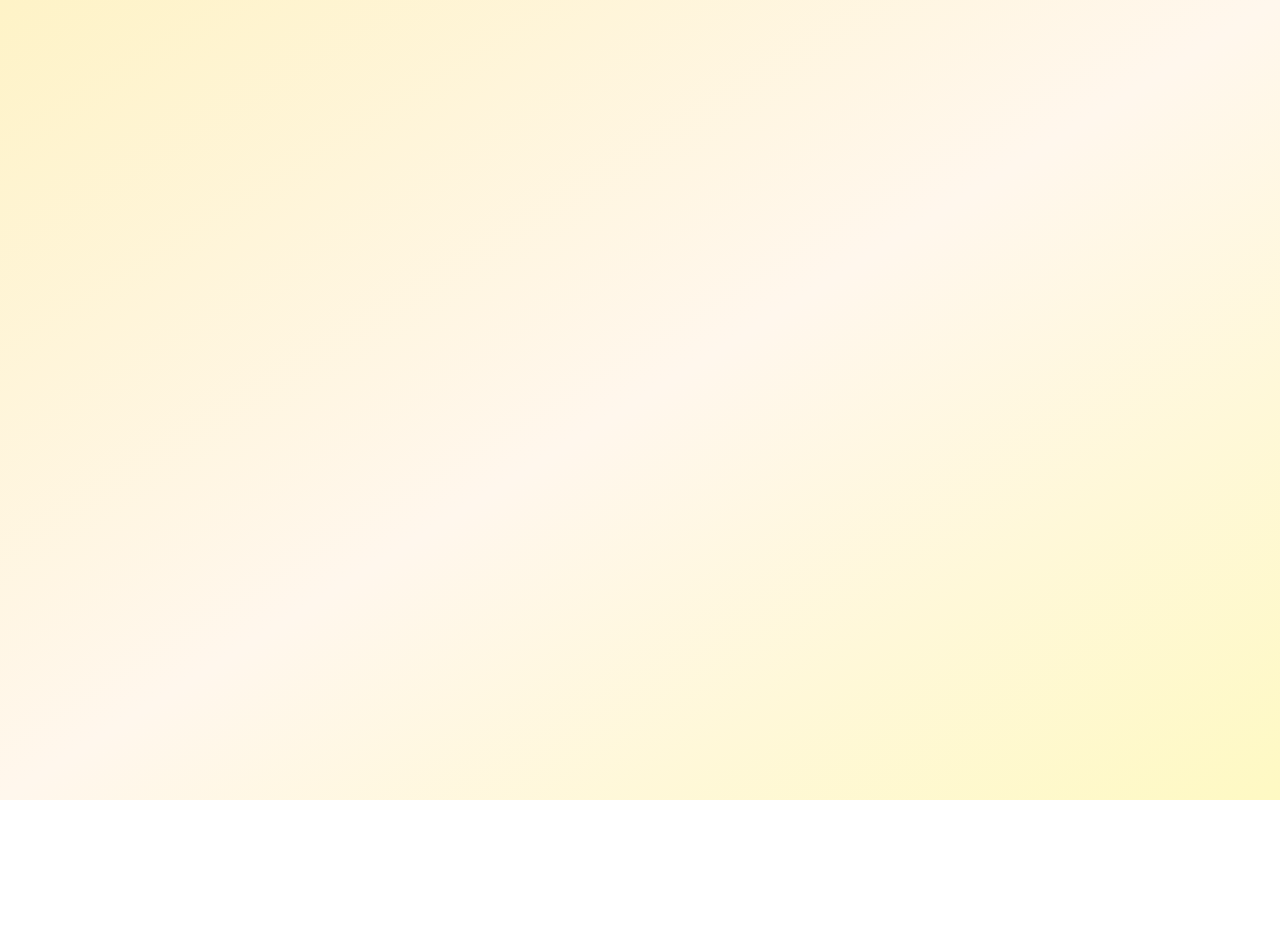
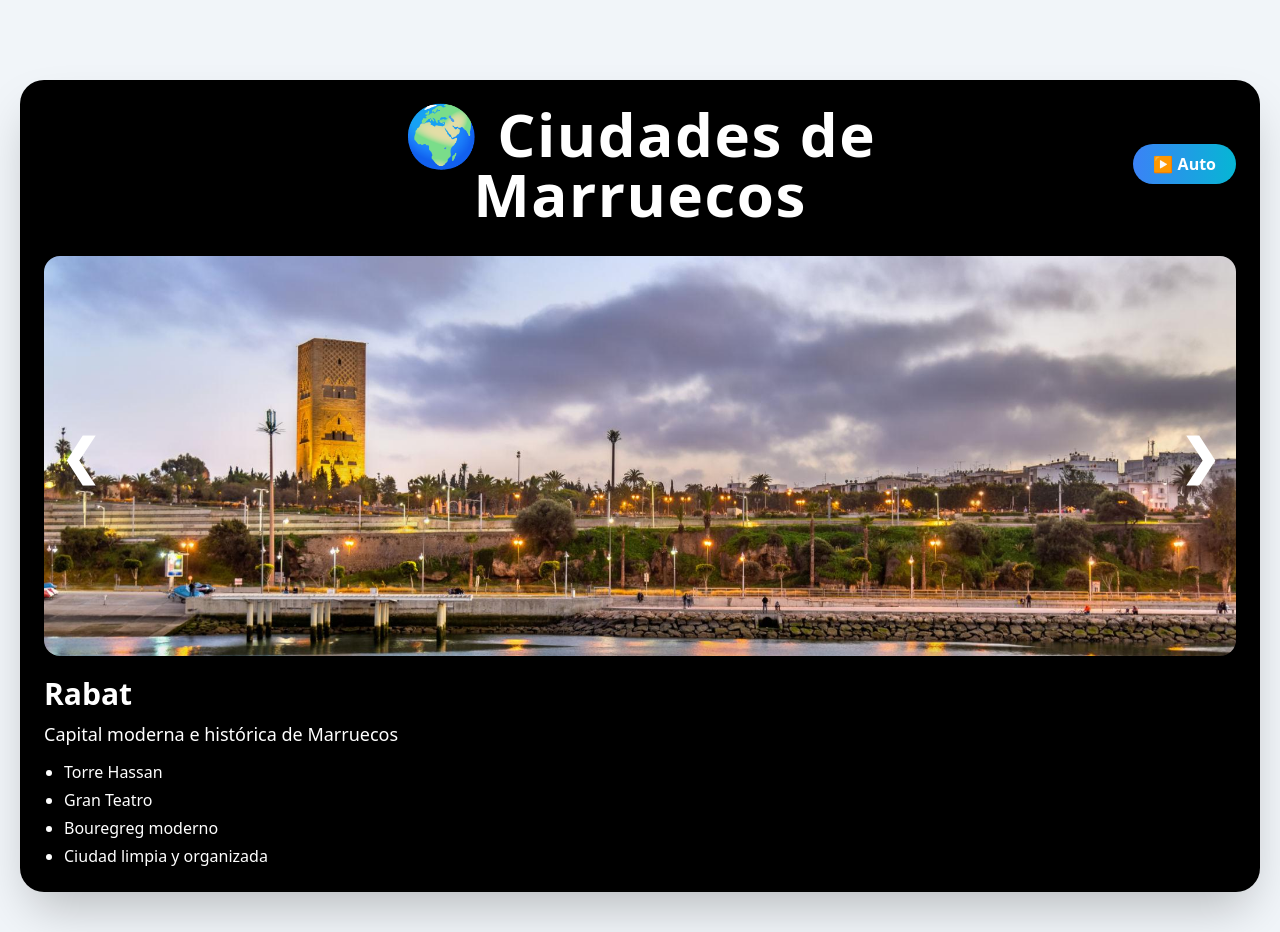
Before and after one commit to MohammedZakhbat/carrusel, a website: page index.html in a window 1280 px wide. Before the commit the page ends 800 px from the top, so only its background shows below. Drawn offline with Linux system fonts and the light colour scheme.

Commit message:
add carrusel

```diff
--- a/app.js
+++ b/app.js
@@ -0,0 +1,212 @@
+const ciudades = [
+
+  {
+    "nombre": "Rabat",
+    "descripcion": "Capital moderna e histórica de Marruecos",
+    "imagen": "./img/rabat_hassan.jfif",
+    "caracteristicas": [
+      "Torre Hassan",
+      "Gran Teatro",
+      "Bouregreg moderno",
+      "Ciudad limpia y organizada"
+    ]
+  },
+  {
+    "nombre": "Tánger",
+    "descripcion": "Ciudad entre el Atlántico y el Mediterráneo",
+    "imagen": "./img/marina_tanger.jfif",
+    "caracteristicas": [
+      "Puerto moderno",
+      "Mar Mediterráneo",
+      "Kasbah histórica",
+      "Vista panorámica"
+    ]
+  },
+  {
+    "nombre": "Ifrane",
+    "descripcion": "La pequeña Suiza de Marruecos",
+    "imagen": "./img/ifrane.jfif",
+    "caracteristicas": [
+      "Nieve en invierno",
+      "Arquitectura alpina",
+      "Bosques de cedros",
+      "Ciudad limpia"
+    ]
+  },
+  {
+    "nombre": "Marrakech",
+    "descripcion": "La ciudad roja y turística",
+    "imagen": "./img/marrakech.jfif",
+    "caracteristicas": [
+      "Jemaa el-Fna",
+      "Medina roja",
+      "Guéliz moderno",
+      "Palmeral"
+    ]
+  },
+
+  {
+    "nombre": "Chefchaouen",
+    "descripcion": "La ciudad azul de Marruecos",
+    "imagen": "./img/chefchaouen.jfif",
+    "caracteristicas": [
+      "Casas azules",
+      "Montañas del Rif",
+      "Ciudad tranquila",
+      "Turismo fotográfico"
+    ]
+  },
+  {
+    "nombre": "Agadir",
+    "descripcion": "Ciudad costera moderna",
+    "imagen": "./img/agadir.jfif",
+    "caracteristicas": [
+      "Gran playa",
+      "Marina moderna",
+      "Clima suave",
+      "Turismo de playa"
+    ]
+  },
+  {
+    "nombre": "Merzouga",
+    "descripcion": "Puerta del desierto del Sahara",
+    "imagen": "./img/marzouga.png",
+    "caracteristicas": [
+      "Dunas del Erg Chebbi",
+      "Camellos",
+      "Atardecer en el desierto",
+      "Noche estrellada"
+    ]
+  },
+  {
+    "nombre": "Dajla",
+    "descripcion": "Entre desierto y océano",
+    "imagen": "./img/dakhla.png",
+    "caracteristicas": [
+      "Laguna turquesa",
+      "Kitesurf de nivel mundial",
+      "Desierto y mar",
+      "Naturaleza salvaje"
+    ]
+  },
+  {
+    "nombre": "Ouzoud",
+    "descripcion": "Las cascadas más grandes de Marruecos",
+    "imagen": "./img/ouzoud.webp",
+    "caracteristicas": [
+      "Cascadas",
+      "Monos macacos",
+      "Montañas del Atlas",
+      "Naturaleza verde"
+    ]
+  },
+  {
+    "nombre": "Fez",
+    "descripcion": "Capital espiritual y cultural",
+    "imagen": "./img/fes.jpg",
+    "caracteristicas": [
+      "Medina antigua",
+      "Curtidurías",
+      "Arquitectura histórica",
+      "UNESCO"
+    ]
+  }
+
+]
+
+let currentIndex = 0
+
+const carouselImage = document.getElementById("carouselImage")
+const carouselTitle = document.getElementById("carouselTitle")
+const carouselDescription = document.getElementById("carouselDescription")
+const carouselFeatures = document.getElementById("carouselFeatures")
+
+const prevBtn = document.getElementById("prevBtn")
+const nextBtn = document.getElementById("nextBtn")
+
+function showSlide(index) {
+
+  const ciudad = ciudades[index]
+
+  carouselImage.src = ciudad.imagen
+  carouselImage.alt = ciudad.nombre
+
+  carouselTitle.textContent = ciudad.nombre
+
+  carouselDescription.textContent = ciudad.descripcion
+
+  carouselFeatures.innerHTML = ""
+
+  ciudad.caracteristicas.forEach(caracteristica => {
+
+    const li = document.createElement("li")
+
+    li.innerHTML =  caracteristica
+
+    carouselFeatures.appendChild(li)
+
+  })
+
+}
+
+nextBtn.addEventListener("click", () => {
+
+  currentIndex++
+
+  if (currentIndex >= ciudades.length) {
+    currentIndex = 0
+  }
+
+  showSlide(currentIndex)
+
+})
+
+prevBtn.addEventListener("click", () => {
+
+  currentIndex--
+
+  if (currentIndex < 0) {
+    currentIndex = ciudades.length - 1
+  }
+
+  showSlide(currentIndex)
+
+})
+
+showSlide(currentIndex)
+let autoPlay = false
+let intervalId = null
+
+const autoPlayBtn = document.getElementById("autoPlayBtn")
+
+autoPlayBtn.addEventListener("click", () => {
+
+  if (!autoPlay) {
+
+    autoPlay = true
+
+    autoPlayBtn.textContent = "⏸ Stop"
+
+    intervalId = setInterval(() => {
+
+      currentIndex++
+
+      if (currentIndex >= ciudades.length) {
+        currentIndex = 0
+      }
+
+      showSlide(currentIndex)
+
+    }, 3000)
+
+  } else {
+
+    autoPlay = false
+
+    autoPlayBtn.textContent = "▶ Auto"
+
+    clearInterval(intervalId)
+
+  }
+
+})
--- a/index.html
+++ b/index.html
@@ -5,7 +5,62 @@
     <link rel="stylesheet" href="./output.css">
     <title>Carrusel</title>
 </head>
-<body class="min-h-screen bg-gradient-to-br from-amber-100 via-orange-50 to-yellow-100 flex items-center justify-center p-4">
+<body class="bg-slate-100 min-h-screen font-sans">
+    <main class="max-w-7xl mx-auto px-5 py-10">
+    <section class="mt-10 bg-black rounded-3xl p-6 shadow-2xl">
+
+            <div class="grid grid-cols-[1fr_2fr_1fr] items-center mb-8">
+
+                <div></div>
+               <h1 class="text-5xl md:text-6xl font-extrabold text-white tracking-wide text-center">
+    🌍 Ciudades de Marruecos
+</h1>
+
+                <div class="flex justify-end">
+        <button
+            id="autoPlayBtn"
+            class="bg-gradient-to-r from-blue-500 to-cyan-500 hover:scale-105 transition duration-300 text-white font-bold px-5 py-2 rounded-full shadow-lg"
+        >
+            ▶ Auto
+        </button>
+    </div>
+
+            </div>
+
+            <div class="relative">
+
+                <img id="carouselImage" src="" alt=""
+                    class="w-full h-[400px] object-cover rounded-2xl transition-all duration-700">
+
+                <button id="prevBtn" class="absolute left-4 top-1/2 -translate-y-1/2 text-white text-5xl font-bold">
+
+                    ❮
+
+                </button>
+
+                <button id="nextBtn" class="absolute right-4 top-1/2 -translate-y-1/2 text-white text-5xl font-bold">
+
+                    ❯
+
+                </button>
+
+            </div>
+
+            <div class="text-white mt-5">
+
+                <h2 id="carouselTitle" class="text-3xl font-bold mb-2">
+                </h2>
+
+                <p id="carouselDescription" class="text-lg mb-3">
+                </p>
+
+                <ul id="carouselFeatures" class="space-y-1 text-base list-disc ml-5">
+                </ul>
+
+            </div>
+
+        </section>
+        </main>
     <script src="app.js"></script>
 </body>
 </html>
```
Also changed, not shown: img/agadir.jfif (added), img/chefchaouen.jfif (added), img/dakhla.png (added), img/fes.jpg (added), img/ifrane.jfif (added), img/marina_tanger.jfif (added), img/marrakech.jfif (added), img/ouzoud.webp (added), img/rabat_hassan.jfif (added), output.css, 1 other file.
